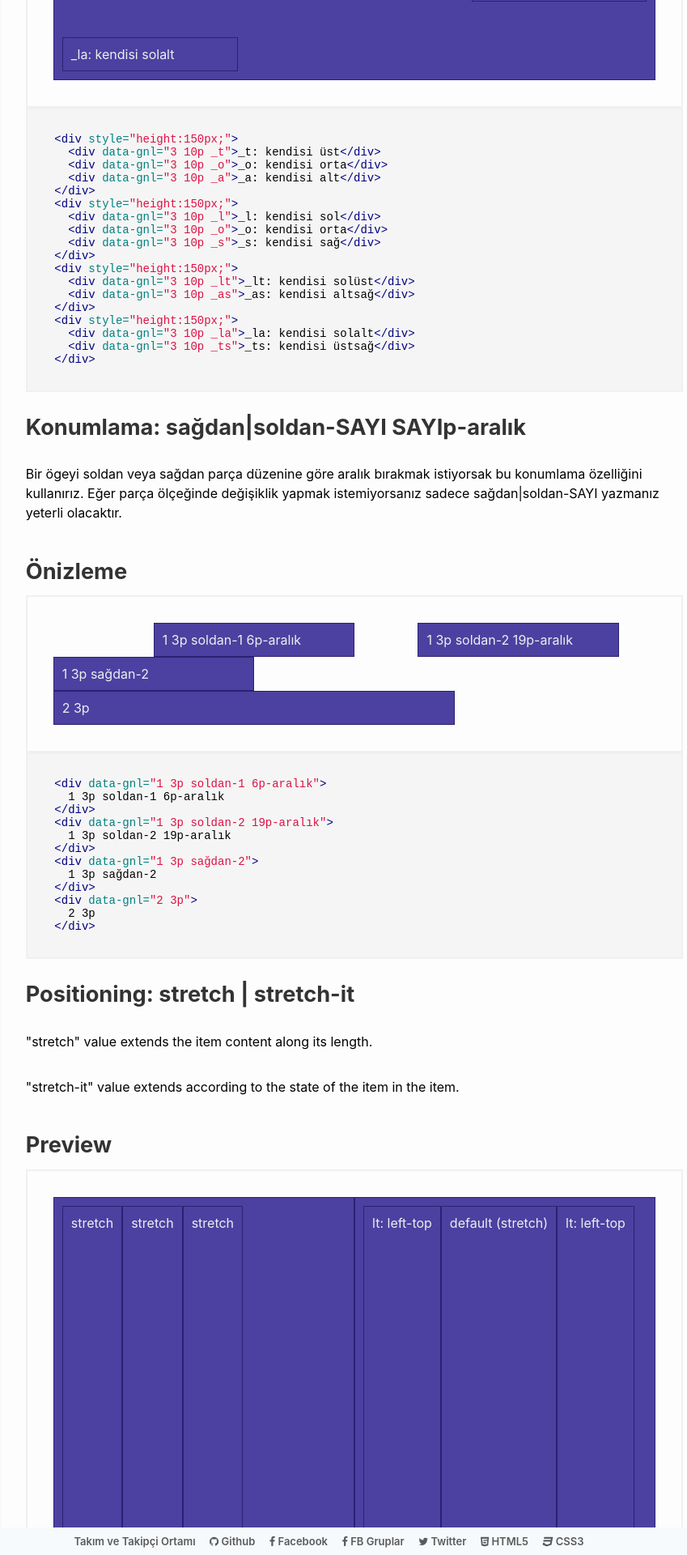
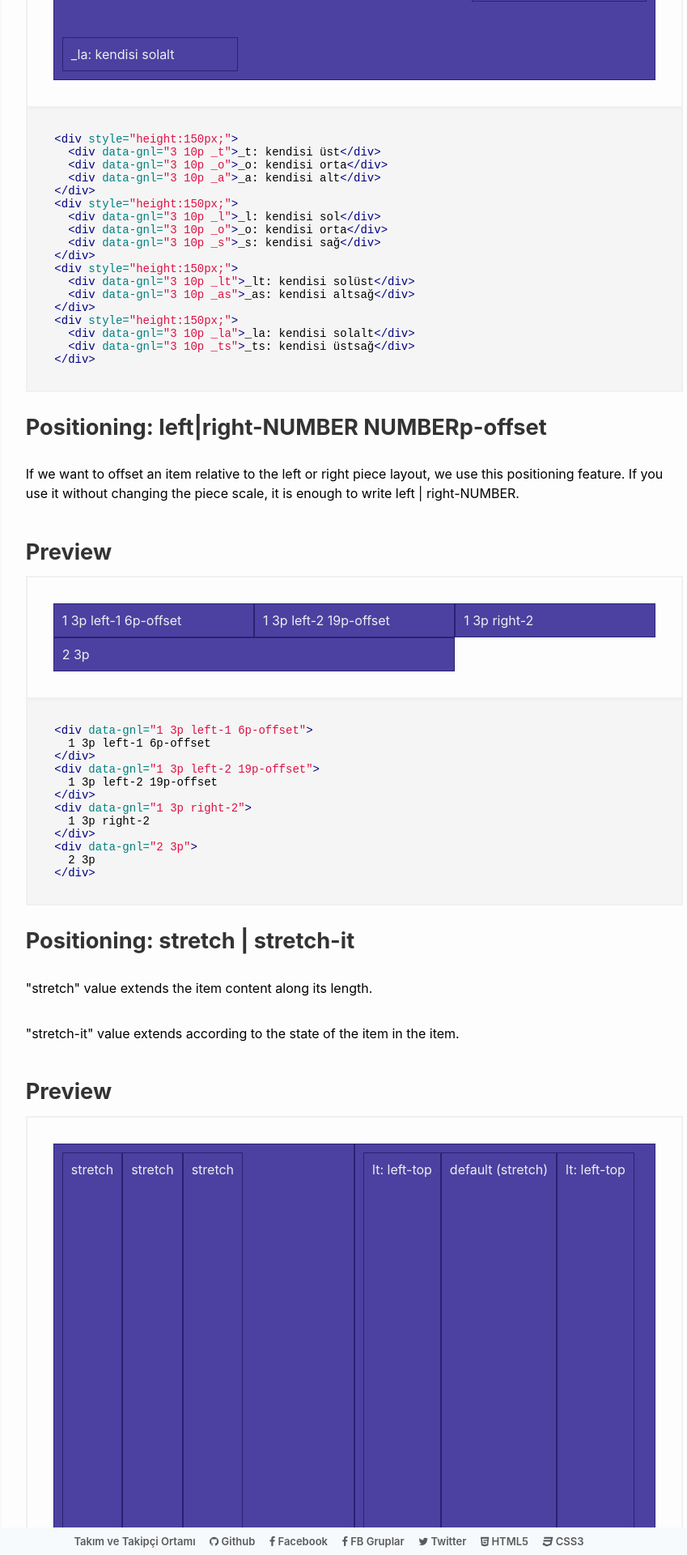
Before and after one commit to data-deveb/data-deveb.github.io, a Jekyll site: the page built from 1.0/en/kap-orgusu/konumlama.html, in a window 1280 px wide. Shown: the part 3080-5000 px from the top of the page at 81% size, without its empty margins (231-1080 px from the left). Built offline with Jekyll 4.4.1, drawn with Linux system fonts in a browser that asks for light colours; some web fonts are replaced.

Commit message:
deveb 1.0 konumlama
güncelleme.

```diff
--- a/1.0/en/kap-orgusu/konumlama.html
+++ b/1.0/en/kap-orgusu/konumlama.html
@@ -141,19 +141,21 @@ title: Positioning - Grid System
     </div>
   {% endhighlight %}
 
-  <h3>Konumlama: <span data-metin="dikkat">sağdan|soldan-SAYI SAYIp-aralık</span></h3>
-  <p>Bir ögeyi soldan veya sağdan parça düzenine göre aralık bırakmak istiyorsak bu konumlama özelliğini kullanırız. Eğer parça ölçeğinde değişiklik yapmak istemiyorsanız sadece sağdan|soldan-SAYI yazmanız yeterli olacaktır.</p>
+  <h3>Positioning: <span data-metin="dikkat">left|right-NUMBER NUMBERp-offset</span></h3>
+  <p>
+    If we want to offset an item relative to the left or right piece layout, we use this positioning feature. If you use it without changing the piece scale, it is enough to write left | right-NUMBER.
+  </p>
   <div class="örnek">
-    <h3>Önizleme</h3>
+    <h3>Preview</h3>
     <div class="önizleme">
-      <div data-gnl="1 3p soldan-1 6p-aralık">
-        1 3p soldan-1 6p-aralık
+      <div data-gnl="1 3p left-1 6p-offset">
+        1 3p left-1 6p-offset
       </div>
-      <div data-gnl="1 3p soldan-2 19p-aralık">
-        1 3p soldan-2 19p-aralık
+      <div data-gnl="1 3p left-2 19p-offset">
+        1 3p left-2 19p-offset
       </div>
-      <div data-gnl="1 3p sağdan-2">
-        1 3p sağdan-2
+      <div data-gnl="1 3p right-2">
+        1 3p right-2
       </div>
       <div data-gnl="2 3p">
         2 3p
@@ -161,14 +163,14 @@ title: Positioning - Grid System
     </div>
   </div>
   {% highlight html %}
-    <div data-gnl="1 3p soldan-1 6p-aralık">
-      1 3p soldan-1 6p-aralık
+    <div data-gnl="1 3p left-1 6p-offset">
+      1 3p left-1 6p-offset
     </div>
-    <div data-gnl="1 3p soldan-2 19p-aralık">
-      1 3p soldan-2 19p-aralık
+    <div data-gnl="1 3p left-2 19p-offset">
+      1 3p left-2 19p-offset
     </div>
-    <div data-gnl="1 3p sağdan-2">
-      1 3p sağdan-2
+    <div data-gnl="1 3p right-2">
+      1 3p right-2
     </div>
     <div data-gnl="2 3p">
       2 3p
```
